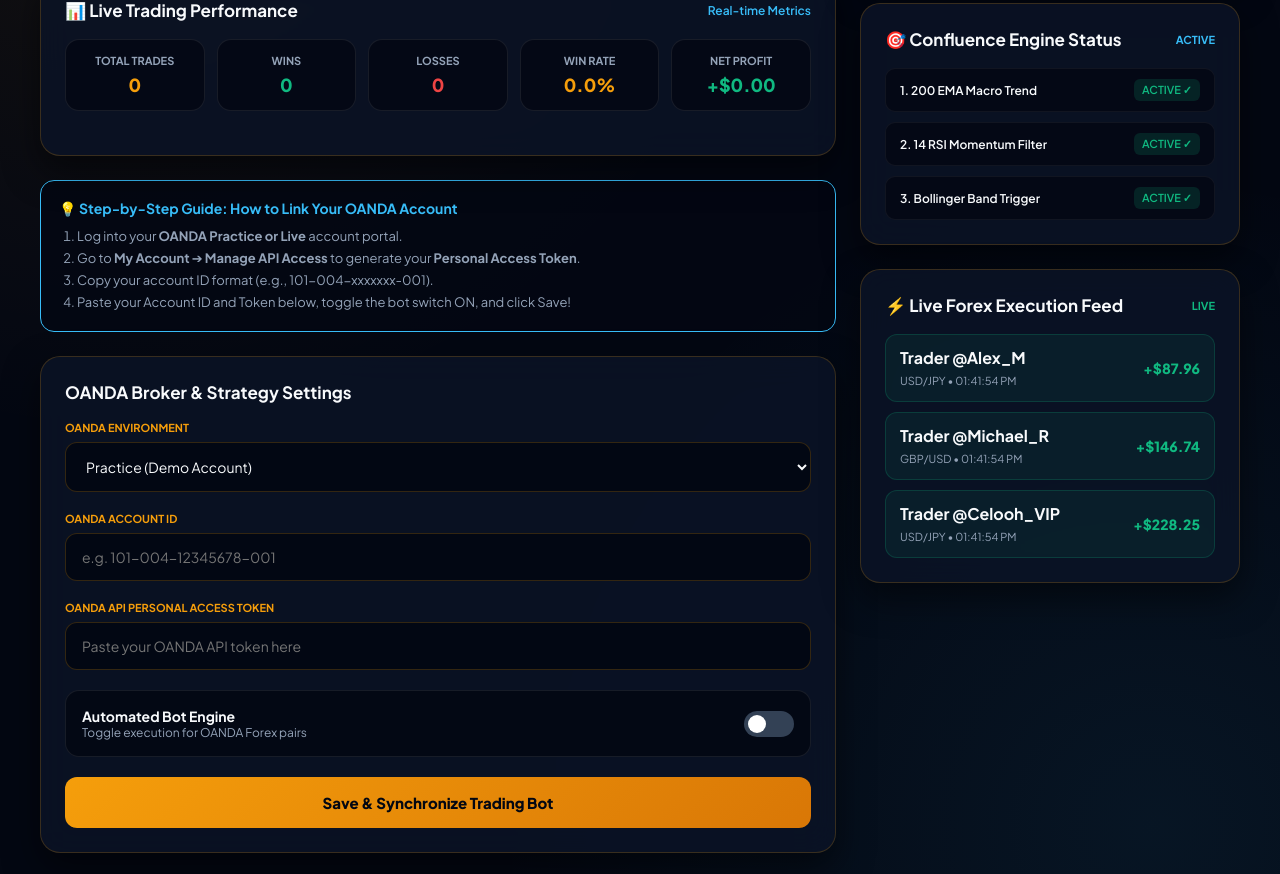
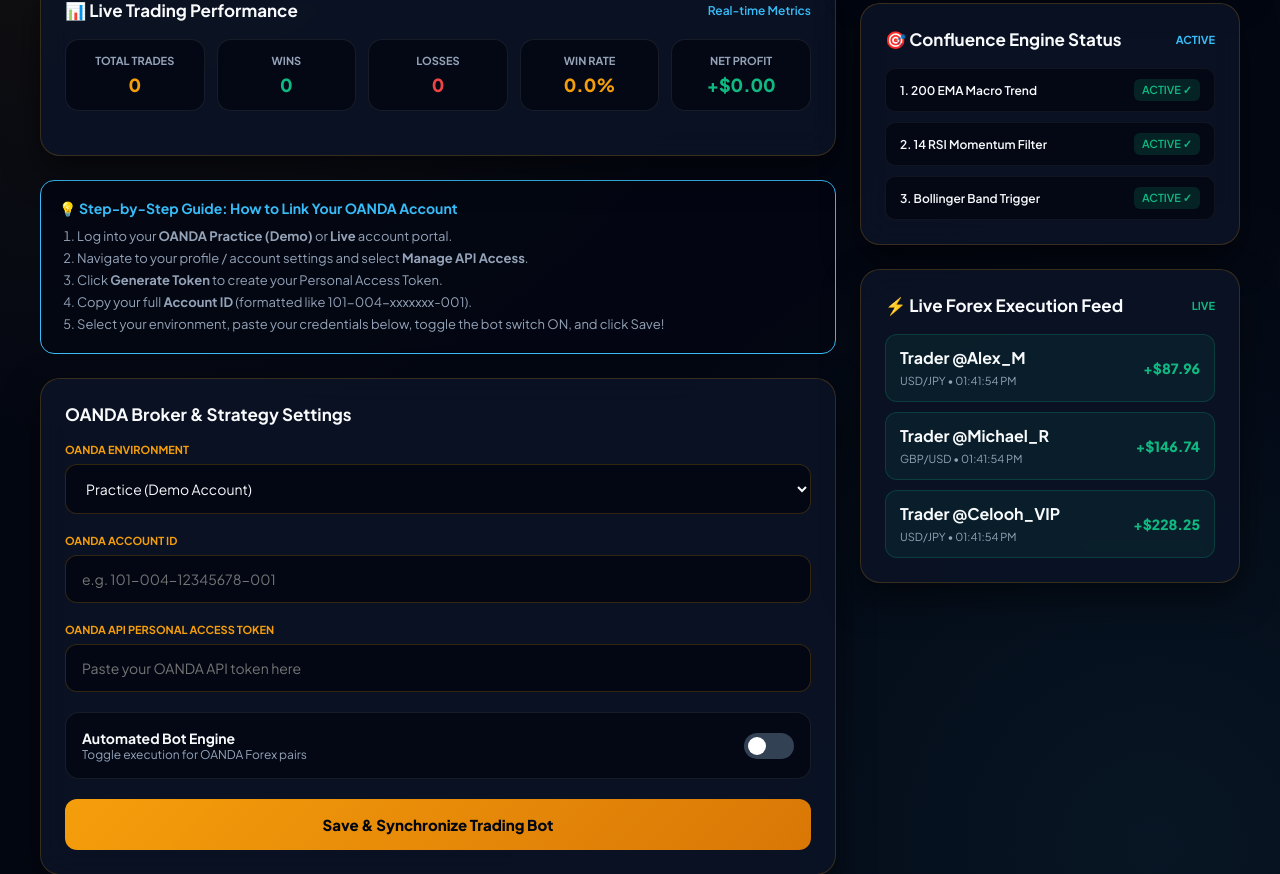
Before and after one commit to snowmanly101/deriv_trading_bot, a Django app: template dashboard/templates/dashboard/index.html in a window 1280 px wide. Shown: the part 348-1222 px from the top of the page. Run offline with Django 5.2, Linux system fonts and the light colour scheme; the template is opened without the code that fills it, so the values that code supplies are empty.

Commit message:
Updated dashboard template with OANDA fields and instructions

```diff
--- a/dashboard/templates/dashboard/index.html
+++ b/dashboard/templates/dashboard/index.html
@@ -236,9 +236,9 @@
         }
 
         .trial-badge {
-            background: rgba(245, 158, 11, 0.15);
-            border: 1px solid rgba(245, 158, 11, 0.3);
-            color: var(--neon-gold);
+            background: rgba(56, 189, 248, 0.15);
+            border: 1px solid rgba(56, 189, 248, 0.3);
+            color: var(--neon-cyan);
             padding: 6px 12px;
             border-radius: 20px;
             font-size: 12px;
@@ -283,7 +283,6 @@
             <div class="ticker-item">USD/JPY <span>154.20</span> <span class="ticker-red">-0.10% ▼</span></div>
             <div class="ticker-item">AUD/USD <span>0.6580</span> <span class="ticker-green">+0.32% ▲</span></div>
             <div class="ticker-item">XAU/USD (Gold) <span>2385.10</span> <span class="ticker-green">+0.85% ▲</span></div>
-            <!-- Seamless loop clone -->
             <div class="ticker-item">EUR/USD <span>1.0854</span> <span class="ticker-green">+0.24% ▲</span></div>
             <div class="ticker-item">GBP/USD <span>1.2641</span> <span class="ticker-green">+0.15% ▲</span></div>
         </div>
@@ -348,14 +347,15 @@
                 </div>
             </div>
 
-            <!-- Beginner Guidance Box -->
+            <!-- OANDA Guidance Box -->
             <div class="guide-box">
                 <h4>💡 Step-by-Step Guide: How to Link Your OANDA Account</h4>
                 <ol>
-                    <li>Log into your <strong>OANDA Practice or Live</strong> account portal.</li>
-                    <li>Go to <strong>My Account</strong> ➔ <strong>Manage API Access</strong> to generate your <strong>Personal Access Token</strong>.</li>
-                    <li>Copy your account ID format (e.g., <code>101-004-xxxxxxx-001</code>).</li>
-                    <li>Paste your Account ID and Token below, toggle the bot switch ON, and click Save!</li>
+                    <li>Log into your <strong>OANDA Practice (Demo)</strong> or <strong>Live</strong> account portal.</li>
+                    <li>Navigate to your profile / account settings and select <strong>Manage API Access</strong>.</li>
+                    <li>Click <strong>Generate Token</strong> to create your Personal Access Token.</li>
+                    <li>Copy your full <strong>Account ID</strong> (formatted like <code>101-004-xxxxxxx-001</code>).</li>
+                    <li>Select your environment, paste your credentials below, toggle the bot switch ON, and click Save!</li>
                 </ol>
             </div>
 
@@ -412,7 +412,7 @@
             <div class="card">
                 <div class="card-header">
                     <span class="card-title">System Status</span>
-                    <span class="trial-badge">● OANDA API Active</span>
+                    <span class="trial-badge">● OANDA REST API</span>
                 </div>
 
                 <div style="font-size: 12px; color: var(--text-muted);">ACCOUNT STATUS</div>
```
